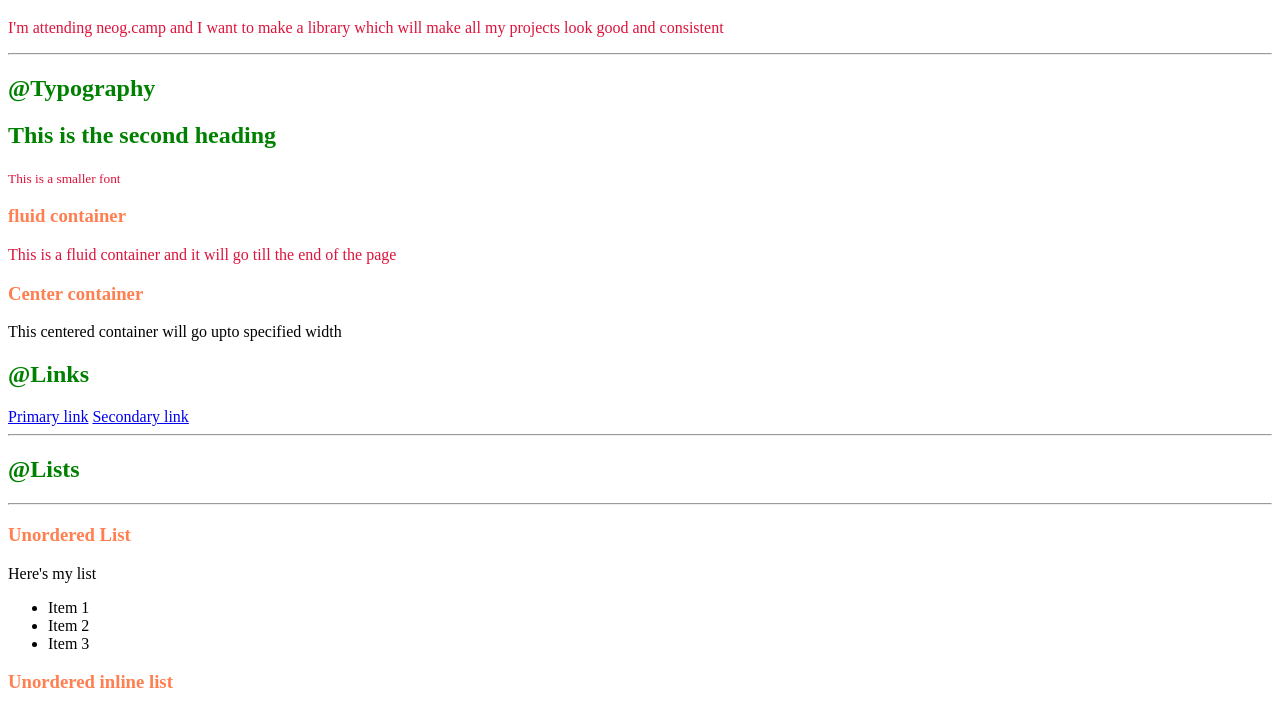
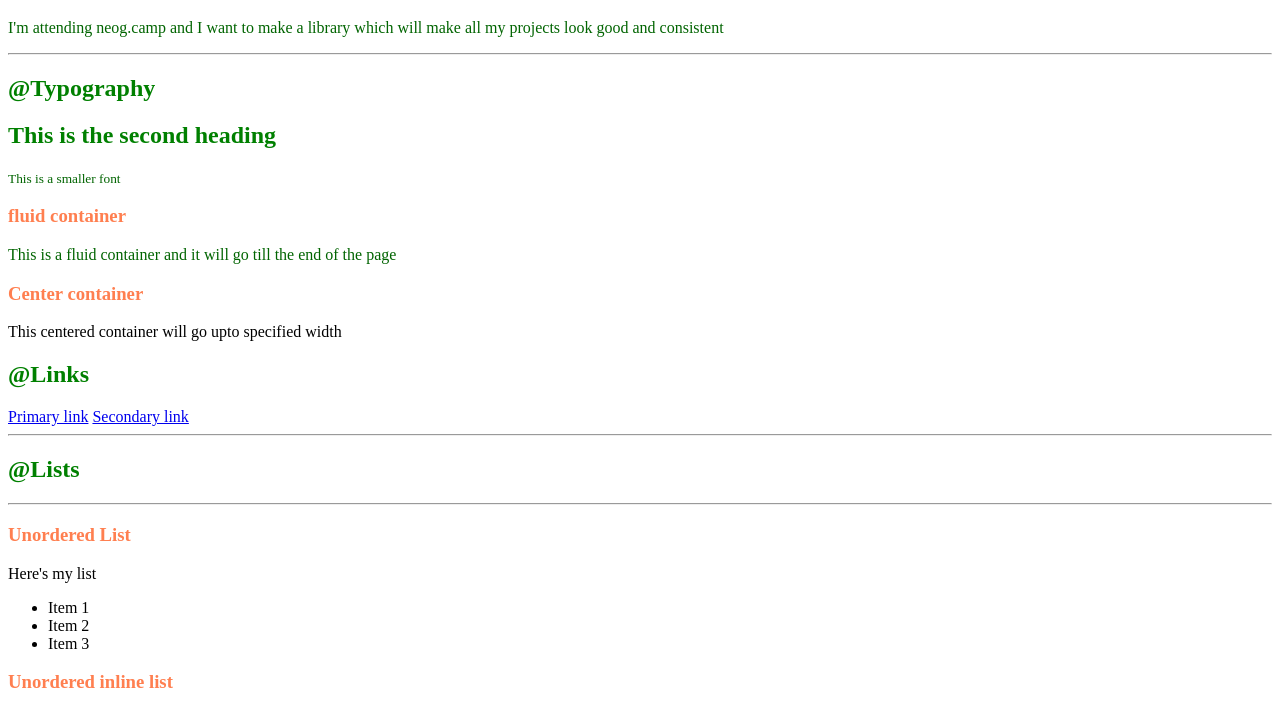
Before and after one commit to Apoorviydv/LEARNING-HTML-AND-CSS, a plain HTML site: page index.html in a window 1280 px wide. Shown: the part 61-770 px from the top of the page. Drawn offline with Linux system fonts and the light colour scheme.

Commit message:
style changes

```diff
--- a/styles.css
+++ b/styles.css
@@ -14,5 +14,5 @@ h3{
     color: Red;
 }
 .para{
-    color:crimson;
+    color:darkgreen;
 }
```
